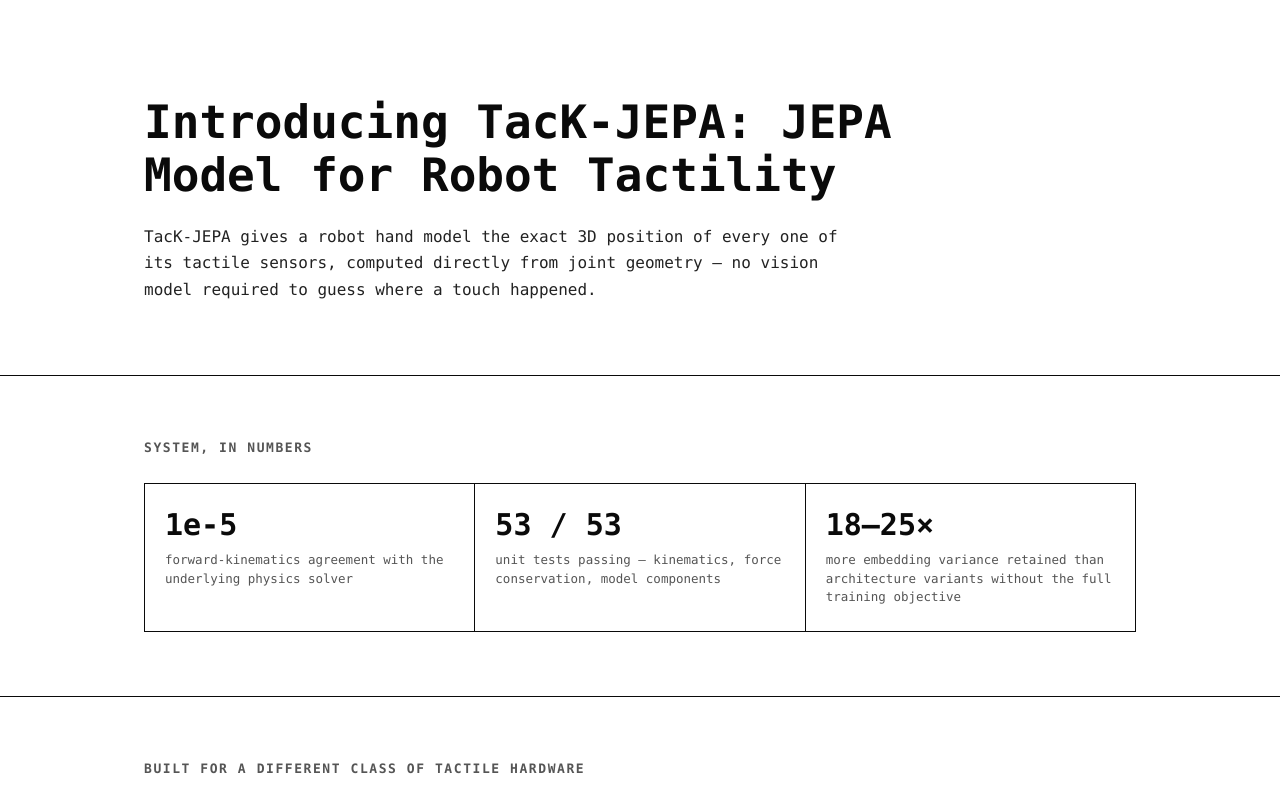
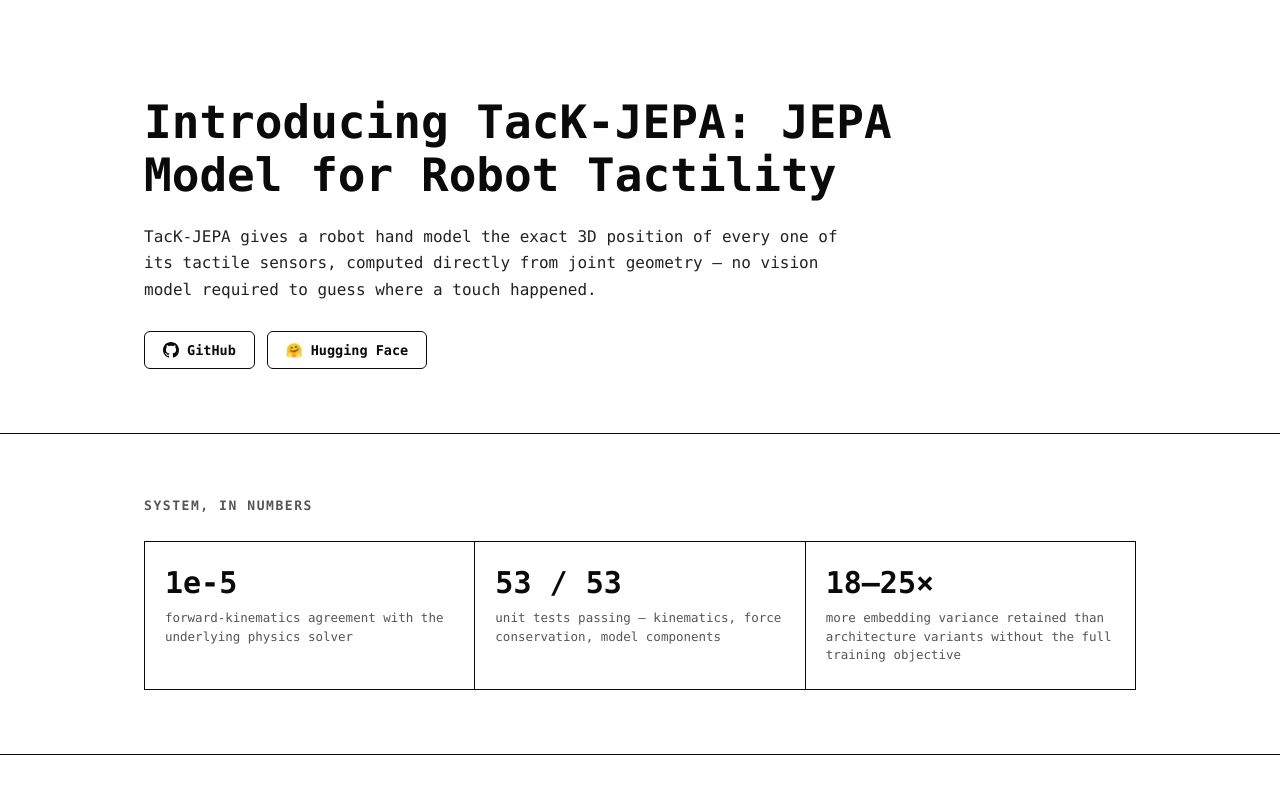
Before and after one commit to AmoghShrivastava/tack-jepa, a plain HTML site: page demo/site/index.html in a window 1280 px wide. Shown: the top 800 px of the page. Drawn offline with Linux system fonts and the light colour scheme.

Commit message:
Add GitHub and Hugging Face buttons to the demo site hero

```diff
--- a/demo/site/index.html
+++ b/demo/site/index.html
@@ -21,6 +21,12 @@
   h1{font-size:clamp(28px,4vw,46px);line-height:1.15;margin:0 0 22px;font-weight:600;max-width:900px;}
   .lede{font-size:16px;line-height:1.65;color:#222;max-width:720px;margin:0 0 8px;}
   .lede + .lede{color:var(--mid);}
+  .cta-row{display:flex;gap:12px;margin-top:28px;flex-wrap:wrap;}
+  .cta{display:inline-flex;align-items:center;gap:8px;padding:10px 18px;border:1px solid var(--line);
+       border-radius:6px;text-decoration:none;font-size:13.5px;font-weight:600;color:var(--fg);
+       background:var(--bg);transition:background .15s,color .15s;}
+  .cta:hover{background:var(--fg);color:#fff;}
+  .cta svg text{fill:currentColor;}
 
   section{padding:64px 0;border-bottom:1px solid var(--line);}
   h2{font-size:13px;letter-spacing:.12em;text-transform:uppercase;color:var(--mid);margin:0 0 28px;font-weight:600;}
@@ -87,6 +93,16 @@
   <div class="wrap">
     <h1>Introducing TacK-JEPA: JEPA Model for Robot Tactility</h1>
     <p class="lede">TacK-JEPA gives a robot hand model the exact 3D position of every one of its tactile sensors, computed directly from joint geometry — no vision model required to guess where a touch happened.</p>
+    <div class="cta-row">
+      <a class="cta" href="https://github.com/AmoghShrivastava/tack-jepa" target="_blank" rel="noopener">
+        <svg viewBox="0 0 16 16" width="16" height="16" fill="currentColor" aria-hidden="true"><path d="M8 0C3.58 0 0 3.58 0 8c0 3.54 2.29 6.53 5.47 7.59.4.07.55-.17.55-.38 0-.19-.01-.82-.01-1.49-2.01.37-2.53-.49-2.69-.94-.09-.23-.48-.94-.82-1.13-.28-.15-.68-.52-.01-.53.63-.01 1.08.58 1.23.82.72 1.21 1.87.87 2.33.66.07-.52.28-.87.51-1.07-1.78-.2-3.64-.89-3.64-3.95 0-.87.31-1.59.82-2.15-.08-.2-.36-1.02.08-2.12 0 0 .67-.21 2.2.82.64-.18 1.32-.27 2-.27.68 0 1.36.09 2 .27 1.53-1.04 2.2-.82 2.2-.82.44 1.1.16 1.92.08 2.12.51.56.82 1.27.82 2.15 0 3.07-1.87 3.75-3.65 3.95.29.25.54.73.54 1.48 0 1.07-.01 1.93-.01 2.2 0 .21.15.46.55.38A8.01 8.01 0 0 0 16 8c0-4.42-3.58-8-8-8Z"/></svg>
+        GitHub
+      </a>
+      <a class="cta" href="https://huggingface.co/AmoghShrivastava1/tack-jepa" target="_blank" rel="noopener">
+        <span aria-hidden="true">🤗</span>
+        Hugging Face
+      </a>
+    </div>
   </div>
 </header>
 
```
